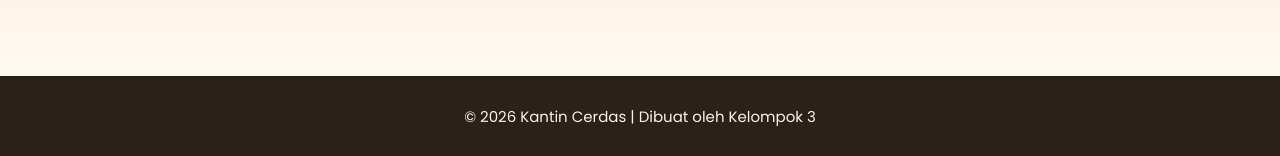
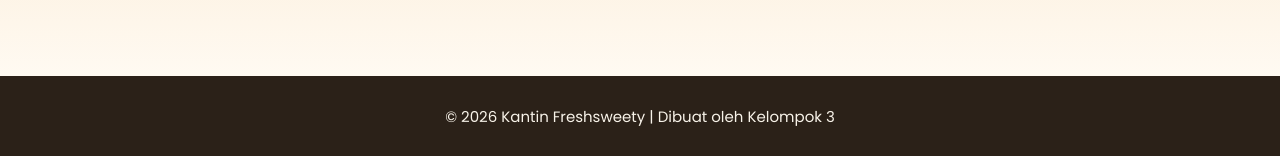
Before and after one commit to sherlysaskia/KANTIN-, a PHP site: page / in a window 1280 px wide. Shown: the part 1398-1554 px from the top of the page. Run offline with PHP 8.4, Linux system fonts and the light colour scheme.

Commit message:
Add files via upload

```diff
--- a/index.php
+++ b/index.php
@@ -206,7 +206,7 @@
 </section>
 
 <footer>
-    &copy; <?= date('Y'); ?> Kantin Cerdas | Dibuat oleh Kelompok 3
+    &copy; <?= date('Y'); ?> Kantin Freshsweety | Dibuat oleh Kelompok 3
 </footer>
 
 </body>
```
